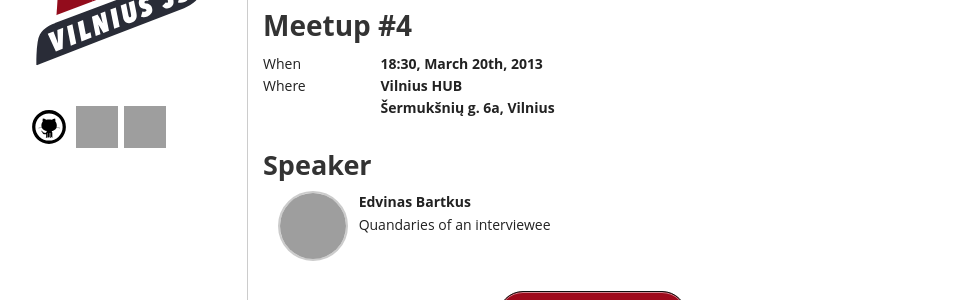
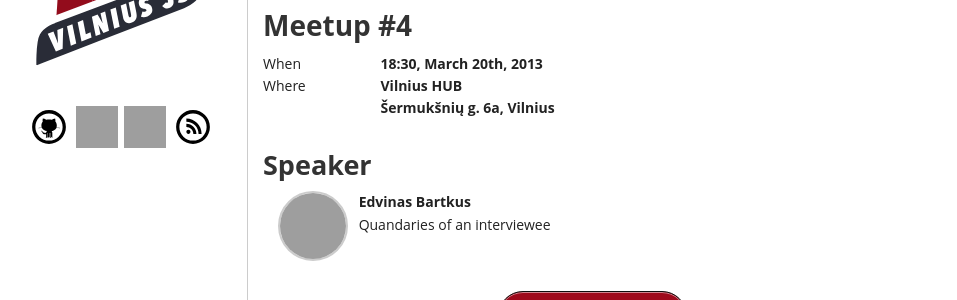
Before and after one commit to VilniusJS/vilniusjs.lt, a Jekyll site: the page built from index.html, in a window 1280 px wide. Shown: the part 191-491 px from the top of the page, without its empty margins (157-1114 px from the left). Built offline with Jekyll 4.4.1, drawn with Linux system fonts in a browser that asks for light colours; comment, search, counter and statistics services are not loaded; grey boxes are pictures that could not be loaded.

Commit message:
Add rss icon to default layout sidebar

```diff
--- a/_layouts/default.html
+++ b/_layouts/default.html
@@ -21,6 +21,7 @@
         <a class="github" href="http://github.com/vilniusjs"></a>
         <a class="twitter" href="http://twitter.com/vilniusjs"></a>
         <a class="email" href="mailto:usergroup@vilniusjs.lt"></a>
+        <a class="rss" href="//feeds.feedburner.com/VilniusJS"></a>
       </aside>
       <section class="nine columns">
         <h1>{{ site.title }}</h1>
--- a/css/style.css
+++ b/css/style.css
@@ -51,7 +51,7 @@ aside .logo {
   height: 267px;
 }
 
-.twitter, .github, .email {
+.twitter, .github, .email, .rss {
   -webkit-background-size: 3em 3em;
   -moz-background-size: 3em 3em;
   -o-background-size: 3em 3em;
@@ -74,6 +74,10 @@ aside .logo {
 
 .email {
   background-image: url(../svg/email.svg);
+}
+
+.rss {
+  background-image: url(../svg/rss.svg);
 }
 
 .strong {
```
Also changed, not shown: svg/rss.svg (added).
